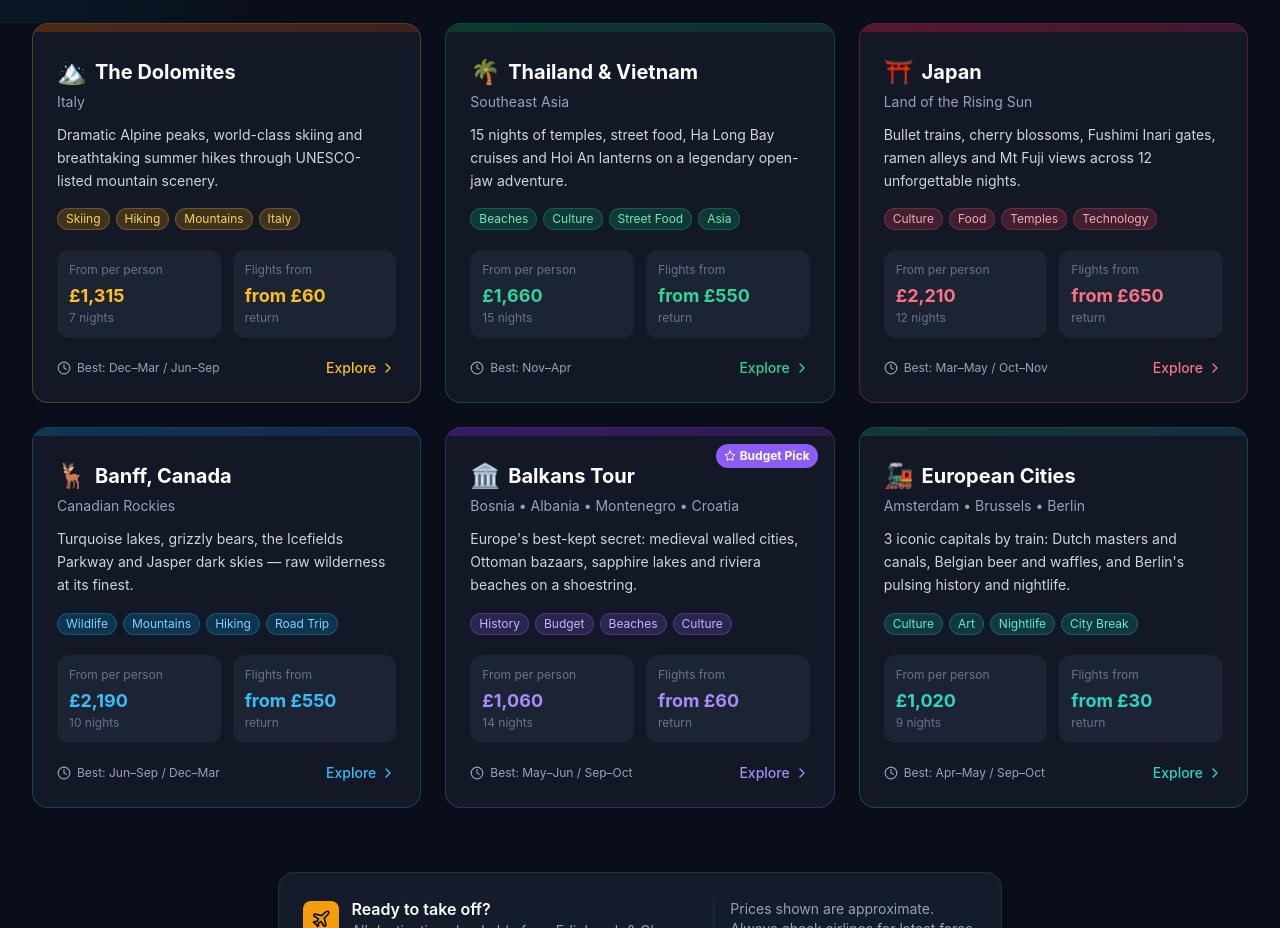
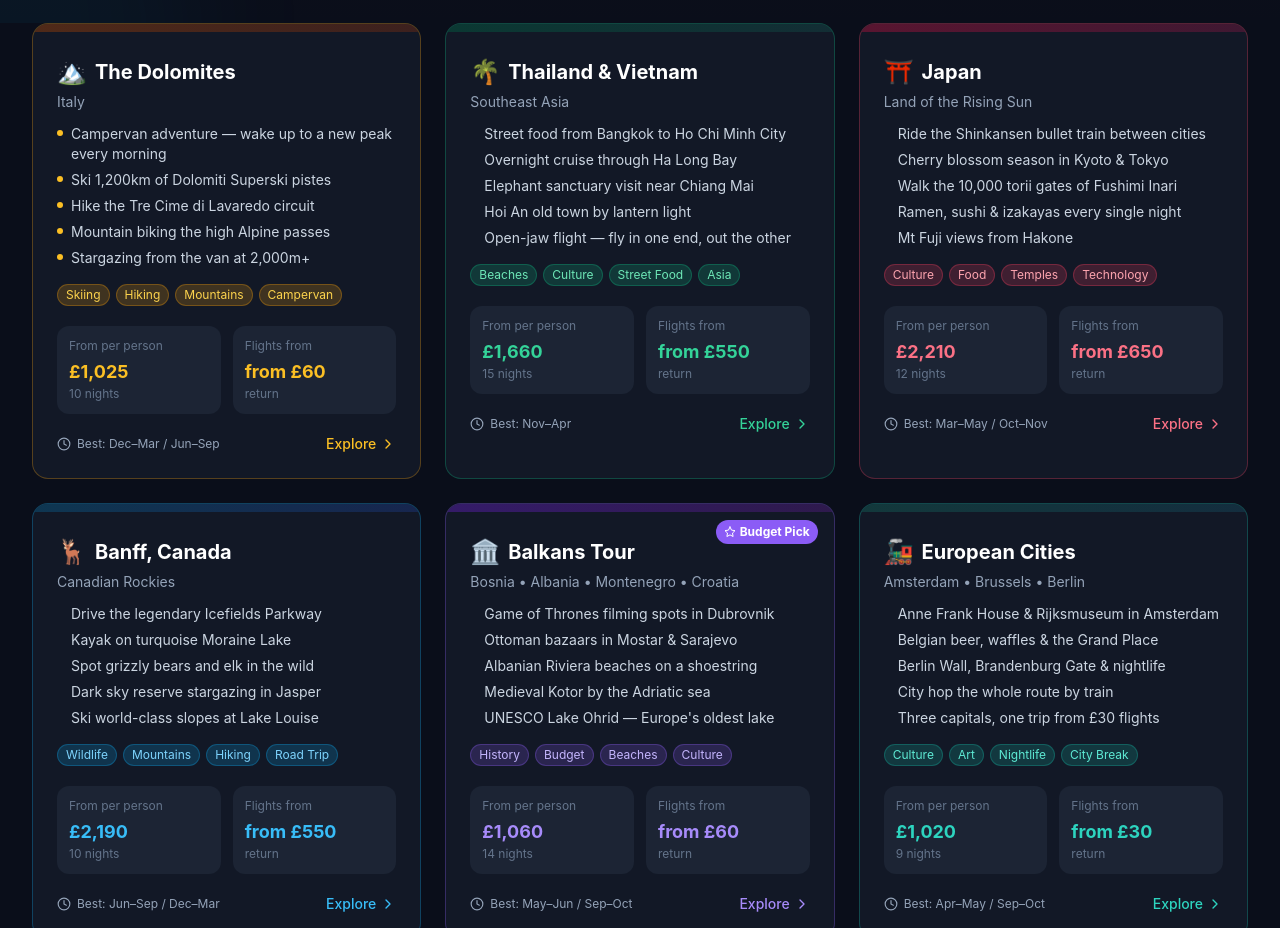
Before and after one commit to Reece-Porter/Holiday-Hunt, a Next.js app: page / in a window 1280 px wide. Shown: the part 360-1288 px from the top of the page. Built offline with nearby package versions, Linux system fonts and the light colour scheme.

Commit message:
fix(home): replace description paragraphs with highlight bullet points

```diff
--- a/src/app/page.tsx
+++ b/src/app/page.tsx
@@ -6,13 +6,18 @@ const destinations = [
     name: "The Dolomites",
     subtitle: "Italy",
     href: "/dolomites",
-    description:
-      "Dramatic Alpine peaks, world-class skiing and breathtaking summer hikes through UNESCO-listed mountain scenery.",
-    priceFrom: "£1,315",
-    duration: "7 nights",
+    bullets: [
+      "Campervan adventure — wake up to a new peak every morning",
+      "Ski 1,200km of Dolomiti Superski pistes",
+      "Hike the Tre Cime di Lavaredo circuit",
+      "Mountain biking the high Alpine passes",
+      "Stargazing from the van at 2,000m+",
+    ],
+    priceFrom: "£1,025",
+    duration: "10 nights",
     flights: "from £60",
     bestTime: "Dec–Mar / Jun–Sep",
-    tags: ["Skiing", "Hiking", "Mountains", "Italy"],
+    tags: ["Skiing", "Hiking", "Mountains", "Campervan"],
     accent: "amber",
     gradient: "from-amber-900/60 to-orange-900/40",
     border: "border-amber-500/30",
@@ -24,8 +29,13 @@ const destinations = [
     name: "Thailand & Vietnam",
     subtitle: "Southeast Asia",
     href: "/thailand-vietnam",
-    description:
-      "15 nights of temples, street food, Ha Long Bay cruises and Hoi An lanterns on a legendary open-jaw adventure.",
+    bullets: [
+      "Street food from Bangkok to Ho Chi Minh City",
+      "Overnight cruise through Ha Long Bay",
+      "Elephant sanctuary visit near Chiang Mai",
+      "Hoi An old town by lantern light",
+      "Open-jaw flight — fly in one end, out the other",
+    ],
     priceFrom: "£1,660",
     duration: "15 nights",
     flights: "from £550",
@@ -42,8 +52,13 @@ const destinations = [
     name: "Japan",
     subtitle: "Land of the Rising Sun",
     href: "/japan",
-    description:
-      "Bullet trains, cherry blossoms, Fushimi Inari gates, ramen alleys and Mt Fuji views across 12 unforgettable nights.",
+    bullets: [
+      "Ride the Shinkansen bullet train between cities",
+      "Cherry blossom season in Kyoto & Tokyo",
+      "Walk the 10,000 torii gates of Fushimi Inari",
+      "Ramen, sushi & izakayas every single night",
+      "Mt Fuji views from Hakone",
+    ],
     priceFrom: "£2,210",
     duration: "12 nights",
     flights: "from £650",
@@ -60,8 +75,13 @@ const destinations = [
     name: "Banff, Canada",
     subtitle: "Canadian Rockies",
     href: "/banff-canada",
-    description:
-      "Turquoise lakes, grizzly bears, the Icefields Parkway and Jasper dark skies — raw wilderness at its finest.",
+    bullets: [
+      "Drive the legendary Icefields Parkway",
+      "Kayak on turquoise Moraine Lake",
+      "Spot grizzly bears and elk in the wild",
+      "Dark sky reserve stargazing in Jasper",
+      "Ski world-class slopes at Lake Louise",
+    ],
     priceFrom: "£2,190",
     duration: "10 nights",
     flights: "from £550",
@@ -78,8 +98,13 @@ const destinations = [
     name: "Balkans Tour",
     subtitle: "Bosnia • Albania • Montenegro • Croatia",
     href: "/balkans",
-    description:
-      "Europe's best-kept secret: medieval walled cities, Ottoman bazaars, sapphire lakes and riviera beaches on a shoestring.",
+    bullets: [
+      "Game of Thrones filming spots in Dubrovnik",
+      "Ottoman bazaars in Mostar & Sarajevo",
+      "Albanian Riviera beaches on a shoestring",
+      "Medieval Kotor by the Adriatic sea",
+      "UNESCO Lake Ohrid — Europe's oldest lake",
+    ],
     priceFrom: "£1,060",
     duration: "14 nights",
     flights: "from £60",
@@ -97,8 +122,13 @@ const destinations = [
     name: "European Cities",
     subtitle: "Amsterdam • Brussels • Berlin",
     href: "/europe-cities",
-    description:
-      "3 iconic capitals by train: Dutch masters and canals, Belgian beer and waffles, and Berlin's pulsing history and nightlife.",
+    bullets: [
+      "Anne Frank House & Rijksmuseum in Amsterdam",
+      "Belgian beer, waffles & the Grand Place",
+      "Berlin Wall, Brandenburg Gate & nightlife",
+      "City hop the whole route by train",
+      "Three capitals, one trip from £30 flights",
+    ],
     priceFrom: "£1,020",
     duration: "9 nights",
     flights: "from £30",
@@ -169,9 +199,14 @@ export default function Home() {
                   </div>
                 </div>
 
-                <p className="text-slate-300 text-sm leading-relaxed mb-4">
-                  {dest.description}
-                </p>
+                <ul className="mb-4 space-y-1.5">
+                  {dest.bullets.map((b) => (
+                    <li key={b} className="flex items-start gap-2 text-sm text-slate-300">
+                      <span className={`mt-1.5 w-1.5 h-1.5 rounded-full shrink-0 ${dest.highlight.replace("text-", "bg-")}`} />
+                      {b}
+                    </li>
+                  ))}
+                </ul>
 
                 {/* Tags */}
                 <div className="flex flex-wrap gap-1.5 mb-5">
```
